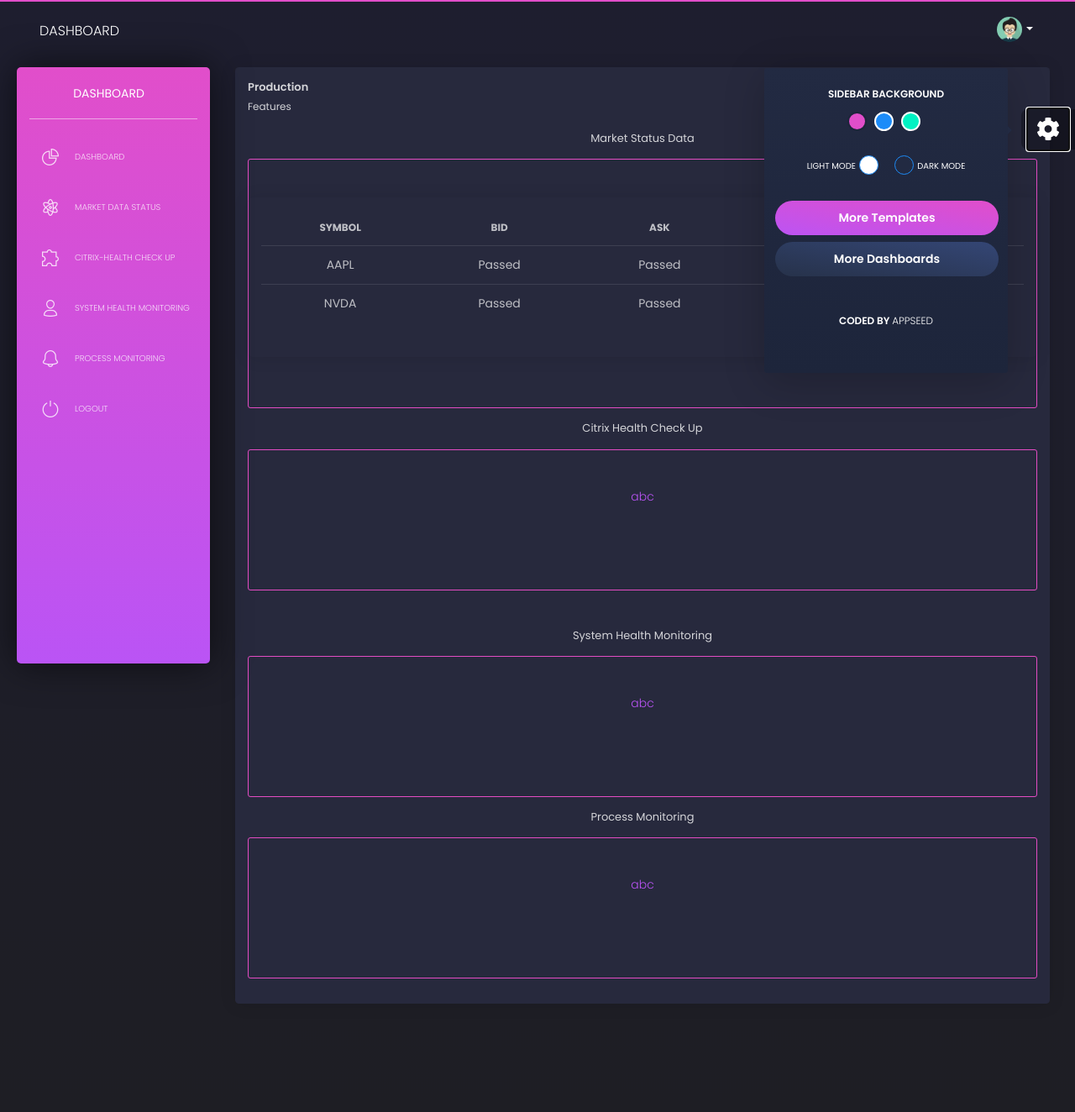
After one commit to yovanjain/PUC, a Django app: page /production.html in a window 1280 px wide, after a click that opens the changed part. The commit adds this page. Shown: the whole page at 84% size. Run offline with Django 3.2, Linux system fonts and the light colour scheme; the visitor is signed in with stand-in values (Sample User, id 1); some libraries are stand-ins or nearby versions.

Commit message:
second commit

```diff
--- a/django-black-dashboard-master/apps/templates/home/production.html
+++ b/django-black-dashboard-master/apps/templates/home/production.html
@@ -16,32 +16,88 @@
       </div>
       <div class="card-body all-icons">
         <div class="row">
-          <div class="font-icon-list col-lg-2 col-md-3 col-sm-4 col-xs-6 col-xs-6">
+          <div class="font-icon-list col-lg-12 col-md-6 col-sm-6 col-xs-6 col-xs-6">
+            <h5 class="text-center">Market Status Data</h5>
+            <div class="font-icon-detail">
+              <div class="row">
+                <div class="col-md-12">
+                  <div class="card ">
+                    <div class="card-body">
+                      <div class="table-responsive">
+                        <table class="table tablesorter " id="">
+                          <thead class=" text-primary">
+                            <tr>
+                              <th>
+                                SYMBOL
+                              </th>
+                              <th>
+                                BID
+                              </th>
+                              <th>
+                                ASK
+                              </th>
+                              <th class="text-center">
+                                PREVIOUS CLOSE
+                              </th>
+                            </tr>
+                          </thead>
+                          <tbody>
+                            <tr>
+                              <td>
+                                AAPL
+                              </td>
+                              <td>
+                                Passed
+                              </td>
+                              <td>
+                                Passed
+                              </td>
+                              <td class="text-center">
+                                Passed
+                              </td>
+                            </tr>
+                            <tr>
+                              <td>
+                                NVDA
+                              </td>
+                              <td>
+                                Passed
+                              </td>
+                              <td>
+                                Passed
+                              </td>
+                              <td class="text-center">
+                                Passed
+                              </t0d>
+                            </tr>
+                          </tbody>
+                        </table>
+                      </div>
+                    </div>
+                  </div>
+                </div>
+              </div>
+
+            </div>
+          </div>
+          <div class="font-icon-list col-lg-12 col-md-3 col-sm-4 col-xs-6 col-xs-6">
+            <h5 class="text-center">Citrix Health Check Up</h5>
             <div class="font-icon-detail">
               <a href="#">abc</a>
             </div>
           </div>
-          <div class="font-icon-list col-lg-2 col-md-3 col-sm-4 col-xs-6 col-xs-6">
+        </div>
+      </div>
+      <div class="card-body all-icons">
+        <div class="row">
+          <div class="font-icon-list col-lg-12 col-md-3 col-sm-4 col-xs-6 col-xs-6">
+            <h5 class="text-center">System Health Monitoring</h5>
             <div class="font-icon-detail">
               <a href="#">abc</a>
             </div>
           </div>
-          <div class="font-icon-list col-lg-2 col-md-3 col-sm-4 col-xs-6 col-xs-6">
-            <div class="font-icon-detail">
-              <a href="#">abc</a>
-            </div>
-          </div>
-          <div class="font-icon-list col-lg-2 col-md-3 col-sm-4 col-xs-6 col-xs-6">
-            <div class="font-icon-detail">
-              <a href="#">abc</a>
-            </div>
-          </div>
-          <div class="font-icon-list col-lg-2 col-md-3 col-sm-4 col-xs-6 col-xs-6">
-            <div class="font-icon-detail">
-              <a href="#">abc</a>
-            </div>
-          </div>
-          <div class="font-icon-list col-lg-2 col-md-3 col-sm-4 col-xs-6 col-xs-6">
+          <div class="font-icon-list col-lg-12 col-md-3 col-sm-4 col-xs-6 col-xs-6">
+            <h5 class="text-center">Process Monitoring</h5>
             <div class="font-icon-detail">
               <a href="#">abc</a>
             </div>
--- /dev/null
+++ b/django-black-dashboard-master/apps/templates/includes/fixed-plugin.html
@@ -0,0 +1,49 @@
+
+  <div class="fixed-plugin">
+    <div class="dropdown show-dropdown">
+      <a href="#" data-toggle="dropdown">
+        <i class="fa fa-cog fa-2x"> </i>
+      </a>
+      <ul class="dropdown-menu">
+        <li class="header-title"> Sidebar Background</li>
+        <li class="adjustments-line">
+          <a href="javascript:void(0)" class="switch-trigger background-color">
+            <div class="badge-colors text-center">
+              <span class="badge filter badge-primary active" data-color="primary"></span>
+              <span class="badge filter badge-info" data-color="blue"></span>
+              <span class="badge filter badge-success" data-color="green"></span>
+            </div>
+            <div class="clearfix"></div>
+          </a>
+        </li>
+        <li class="adjustments-line text-center color-change">
+          <span class="color-label">LIGHT MODE</span>
+          <span class="badge light-badge mr-2"></span>
+          <span class="badge dark-badge ml-2"></span>
+          <span class="color-label">DARK MODE</span>
+        </li>
+        <li class="button-container">
+
+          <a href="https://appseed.us/jinja-template"
+             target="_blank" rel="noopener noreferrer"
+             class="btn btn-primary btn-block btn-round">More Templates</a>
+
+          <a href="https://appseed.us/admin-dashboards"
+             target="_blank" rel="noopener noreferrer"
+             class="btn btn-default btn-block btn-round">
+            More Dashboards
+          </a>
+        </li>
+        <li class="header-title">
+          Coded by <a class="text-white"
+                      target="_blank" rel="noopener noreferrer"
+                      href="https://appseed.us">AppSeed</a>
+
+        </li>
+        <li>
+          <br />
+        </li>
+      </ul>
+
+    </div>
+  </div>
--- a/django-black-dashboard-master/apps/templates/includes/sidebar.html
+++ b/django-black-dashboard-master/apps/templates/includes/sidebar.html
@@ -20,6 +20,30 @@
             <a href="/">
                <i class="tim-icons icon-chart-pie-36"></i>
               <p>Dashboard</p>
+            </a>
+          </li>
+          <li class="{% if 'icons' in segment %} active {% endif %}">
+            <a href="/market_status_data.html">
+              <i class="tim-icons icon-atom"></i>
+              <p>Market Data Status</p>
+            </a>
+          </li>
+          <li class="{% if 'icons' in segment %} active {% endif %}">
+            <a href="/citrix_health_check_up.html">
+              <i class="tim-icons icon-puzzle-10"></i>
+              <p>Citrix-Health check up</p>
+            </a>
+          </li>
+          <li class="{% if 'notifications' in segment %} active {% endif %}">
+            <a href="/system_health_monitoring.html">
+              <i class="tim-icons icon-single-02"></i>
+              <p>System Health Monitoring</p>
+            </a>
+          </li>
+          <li class="{% if 'notifications' in segment %} active {% endif %}">
+            <a href="/process_monitoring.html">
+              <i class="tim-icons icon-bell-55"></i>
+              <p>Process Monitoring</p>
             </a>
           </li>
           <!-- <li class="{% if 'icons' in segment %} active {% endif %}">
```
Also changed, not shown: django-black-dashboard-master/apps/templates/home/citrix_health_check_up.html (added, +79 -0 lines), django-black-dashboard-master/apps/templates/home/market_status_data.html (added, +76 -0 lines), django-black-dashboard-master/apps/templates/home/process_monitoring.html (added, +61 -0 lines), django-black-dashboard-master/apps/templates/home/system_health_monitoring.html (added, +61 -0 lines).
